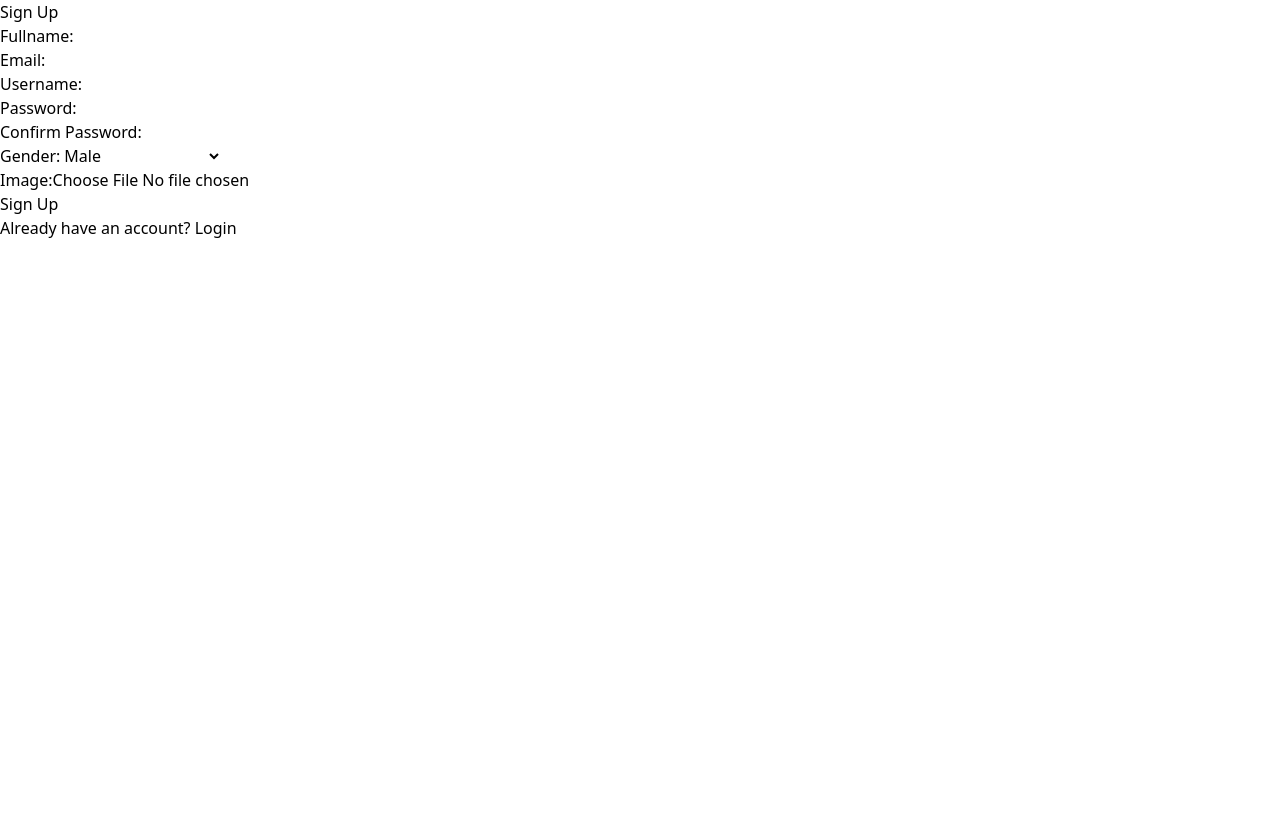
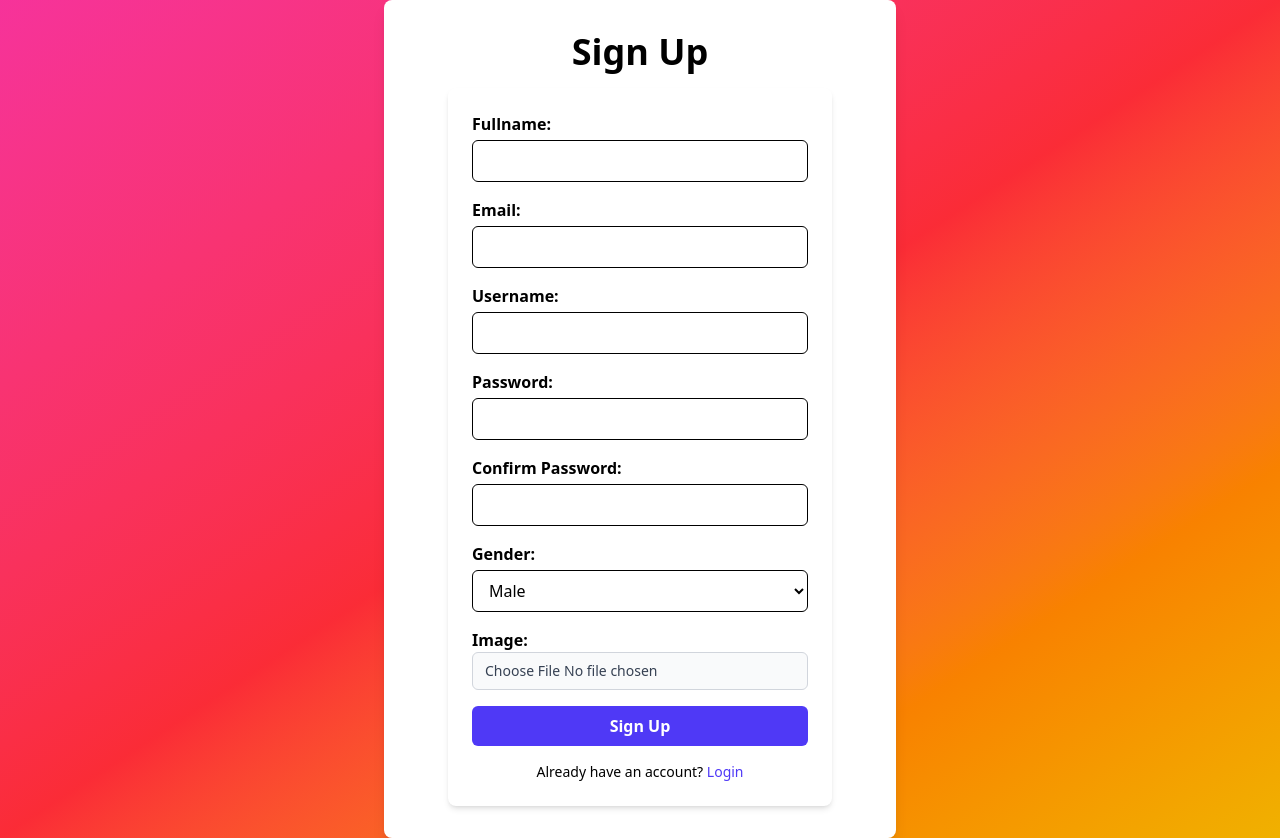
Before and after one commit to haridev4569/React-Standalone-App-1, a React (Vite) app in the folder client/: page /signup in a window 1280 px wide. Before the commit the page ends 800 px from the top, so only its background shows below. Built offline with nearby package versions, Linux system fonts and the light colour scheme.

Commit message:
style signup page

```diff
--- /dev/null
+++ b/client/src/components/AuthLoading.jsx
@@ -0,0 +1,29 @@
+export default function LoadingScreen() {
+  return (
+    <div className="flex h-screen w-full items-center justify-center bg-gray-50">
+      <div className="flex flex-col items-center">
+        <svg
+          className="animate-spin h-12 w-12 text-indigo-600"
+          xmlns="http://www.w3.org/2000/svg"
+          fill="none"
+          viewBox="0 0 24 24"
+        >
+          <circle
+            className="opacity-25"
+            cx="12"
+            cy="12"
+            r="10"
+            stroke="currentColor"
+            strokeWidth="4"
+          />
+          <path
+            className="opacity-75"
+            fill="currentColor"
+            d="M4 12a8 8 0 018-8v4a4 4 0 00-4 4H4z"
+          />
+        </svg>
+        <p className="mt-4 text-lg font-medium text-gray-700">Loading...</p>
+      </div>
+    </div>
+  );
+}
--- a/client/src/components/SignUpPage.jsx
+++ b/client/src/components/SignUpPage.jsx
@@ -50,7 +50,7 @@ const SignUpPage = () => {
 
     const onSubmit = async (data) => {
         let imageBase64 = "";
-        if(data.image[0]){
+        if (data.image[0]) {
             const file = data.image[0];
 
             const convertToBase64 = (file) => {
@@ -73,111 +73,147 @@ const SignUpPage = () => {
     };
 
     return (
+        <div className='flex items-center justify-center min-h-screen bg-gradient-to-br from-pink-500 via-red-500 to-yellow-500'>
+            <div className='bg-white p-8 min-w-lg rounded-lg shadow-lg w-full max-w-sm mx-auto'>
+                <h2 className='text-4xl font-semibold mb-4 w-full text-center'>Sign Up</h2>
+                <form onSubmit={handleSubmit(onSubmit)} className="space-y-4 mx-auto w-full max-w-sm bg-white p-6 rounded-lg shadow-md">
                     <div>
-            <h2>Sign Up</h2>
-            <form onSubmit={handleSubmit(onSubmit)}>
-                <div>
-                    <label htmlFor="signup-fullname">Fullname:</label>
+                        <label htmlFor="signup-fullname" className="block mb-1 font-semibold">
+                            Fullname:
+                        </label>
                         <input
                             type="text"
                             id="signup-fullname"
+                            className="w-full px-3 py-2 border rounded-md focus:outline-none focus:ring-2 focus:ring-indigo-400"
                             {...register('fullname', {
                                 required: "Fullname is required",
                                 minLength: { value: 2, message: "Fullname must be at least 2 characters" },
                                 maxLength: { value: 30, message: "Fullname must be at most 30 characters" },
                             })}
                         />
-                    {errors.fullname && <p>{errors.fullname.message}</p>}
+                        {errors.fullname && <p className="mt-1 text-sm text-red-600">{errors.fullname.message}</p>}
                     </div>
+
                     <div>
-                    <label htmlFor="signup-email">Email:</label>
+                        <label htmlFor="signup-email" className="block mb-1 font-semibold">
+                            Email:
+                        </label>
                         <input
                             type="email"
                             id="signup-email"
+                            className="w-full px-3 py-2 border rounded-md focus:outline-none focus:ring-2 focus:ring-indigo-400"
                             {...register('email', {
                                 required: "Email is required",
                                 pattern: {
-                                value: /^[a-zA-Z0-9._%+-]+@[a-zA-Z0-9.-]+\.[a-zA-Z]{2,}$/,
+                                    value: /^[a-zA-Z0-9._%+-]+@[a-zA-Z0-9.-]+\.[A-Za-z]{2,}$/,
                                     message: "Invalid email address",
                                 },
                             })}
                         />
-                    {errors.email && <p>{errors.email.message}</p>}
+                        {errors.email && <p className="mt-1 text-sm text-red-600">{errors.email.message}</p>}
                     </div>
+
                     <div>
-                    <label htmlFor="signup-username">Username:</label>
+                        <label htmlFor="signup-username" className="block mb-1 font-semibold">
+                            Username:
+                        </label>
                         <input
                             type="text"
                             id="signup-username"
-                        name="username"
+                            className="w-full px-3 py-2 border rounded-md focus:outline-none focus:ring-2 focus:ring-indigo-400"
                             {...register('username', {
                                 required: "Username is required",
                                 minLength: { value: 5, message: "Username must be at least 5 characters" },
                                 maxLength: { value: 15, message: "Username must be at most 15 characters" },
                             })}
                         />
-                    {errors.username && <p>{errors.username.message}</p>}
+                        {errors.username && <p className="mt-1 text-sm text-red-600">{errors.username.message}</p>}
                     </div>
+
                     <div>
-                    <label htmlFor="signup-password">Password:</label>
+                        <label htmlFor="signup-password" className="block mb-1 font-semibold">
+                            Password:
+                        </label>
                         <input
                             type="password"
                             id="signup-password"
-                        name="password"
+                            className="w-full px-3 py-2 border rounded-md focus:outline-none focus:ring-2 focus:ring-indigo-400"
                             {...register('password', {
                                 required: "Password is required",
                                 minLength: { value: 8, message: "Password must be at least 8 characters" },
                                 pattern: {
                                     value: /^(?=.*[a-z])(?=.*[A-Z])(?=.*\d)(?=.*[@$!%*?&])[A-Za-z\d@$!%*?&]{8,}$/,
-                                message: "Password must contain at least one lowercase letter, one uppercase letter, one number, and one special character",
-                            }
+                                    message: "Password must contain lowercase, uppercase, number & special char",
+                                },
                             })}
                         />
-                    {errors.password && <p>{errors.password.message}</p>}
+                        {errors.password && <p className="mt-1 text-sm text-red-600">{errors.password.message}</p>}
                     </div>
+
                     <div>
-                    <label htmlFor="signup-confirm-password">Confirm Password:</label>
+                        <label htmlFor="signup-confirm-password" className="block mb-1 font-semibold">
+                            Confirm Password:
+                        </label>
                         <input
                             type="password"
                             id="signup-confirm-password"
-                        name="confirmPassword"
+                            className="w-full px-3 py-2 border rounded-md focus:outline-none focus:ring-2 focus:ring-indigo-400"
                             {...register('confirmPassword', {
                                 required: "Confirm Password is required",
                                 validate: (value) => value === watch('password') || "Passwords do not match",
                             })}
                         />
-                    {errors.confirmPassword && <p>{errors.confirmPassword.message}</p>}
+                        {errors.confirmPassword && <p className="mt-1 text-sm text-red-600">{errors.confirmPassword.message}</p>}
                     </div>
+
                     <div>
-                    <label htmlFor="gender">Gender:</label>
+                        <label htmlFor="gender" className="block mb-1 font-semibold">
+                            Gender:
+                        </label>
                         <select
                             id="gender"
-                        name="gender"
+                            className="w-full px-3 py-2 border rounded-md bg-white focus:outline-none focus:ring-2 focus:ring-indigo-400"
                             {...register('gender')}
                         >
-                        <option value="" disabled>Select your gender</option>
+                            <option value="" disabled>
+                                Select your gender
+                            </option>
                             <option value="male">Male</option>
                             <option value="female">Female</option>
                             <option value="other">Other</option>
                         </select>
-                    {errors.gender && <p>{errors.gender.message}</p>}
+                        {errors.gender && <p className="mt-1 text-sm text-red-600">{errors.gender.message}</p>}
                     </div>
 
                     <div>
-                    <label htmlFor='image'>Image:</label>
+                        <label htmlFor="image" className="mb-1 font-semibold">
+                            Image:
+                        </label>
                         <input
-                        type='file'
-                        id='image'
+                            type="file"
+                            id="image"
                             {...register('image')}
+                            className="w-full px-3 py-2 border border-gray-300 rounded-md text-sm text-gray-700 bg-gray-50 cursor-pointer hover:bg-gray-100"
                         />
+
                     </div>
 
-                <button type="submit">Sign Up</button>
+                    <button
+                        type="submit"
+                        className="w-full py-2 bg-indigo-600 text-white font-semibold rounded-md hover:bg-indigo-700 transition"
+                    >
+                        Sign Up
+                    </button>
+
+                    <p className="text-center text-sm">
+                        Already have an account?{' '}
+                        <Link to="/login" className="text-indigo-600 hover:underline">
+                            Login
+                        </Link>
+                    </p>
                 </form>
-            <p>
-                Already have an account?{' '}
-                <Link to='/login'>Login</Link>
-            </p>
+
+            </div>
         </div>
     );
 };
--- a/client/src/context/AuthContext.jsx
+++ b/client/src/context/AuthContext.jsx
@@ -1,5 +1,6 @@
 // src/context/AuthContext.jsx
 import React, { createContext, useContext, useState, useEffect } from 'react';
+import LoadingScreen from '../components/AuthLoading';
 
 const AuthContext = createContext();
 
@@ -91,7 +92,7 @@ export const AuthProvider = ({ children }) => {
   };
 
   if (isLoading) {
-    return <div>Loading...</div>
+    return <LoadingScreen />
   }
   return <AuthContext.Provider value={value}>{children}</AuthContext.Provider>;
 }
```
Lines whose indentation alone changed are shown as unchanged.
